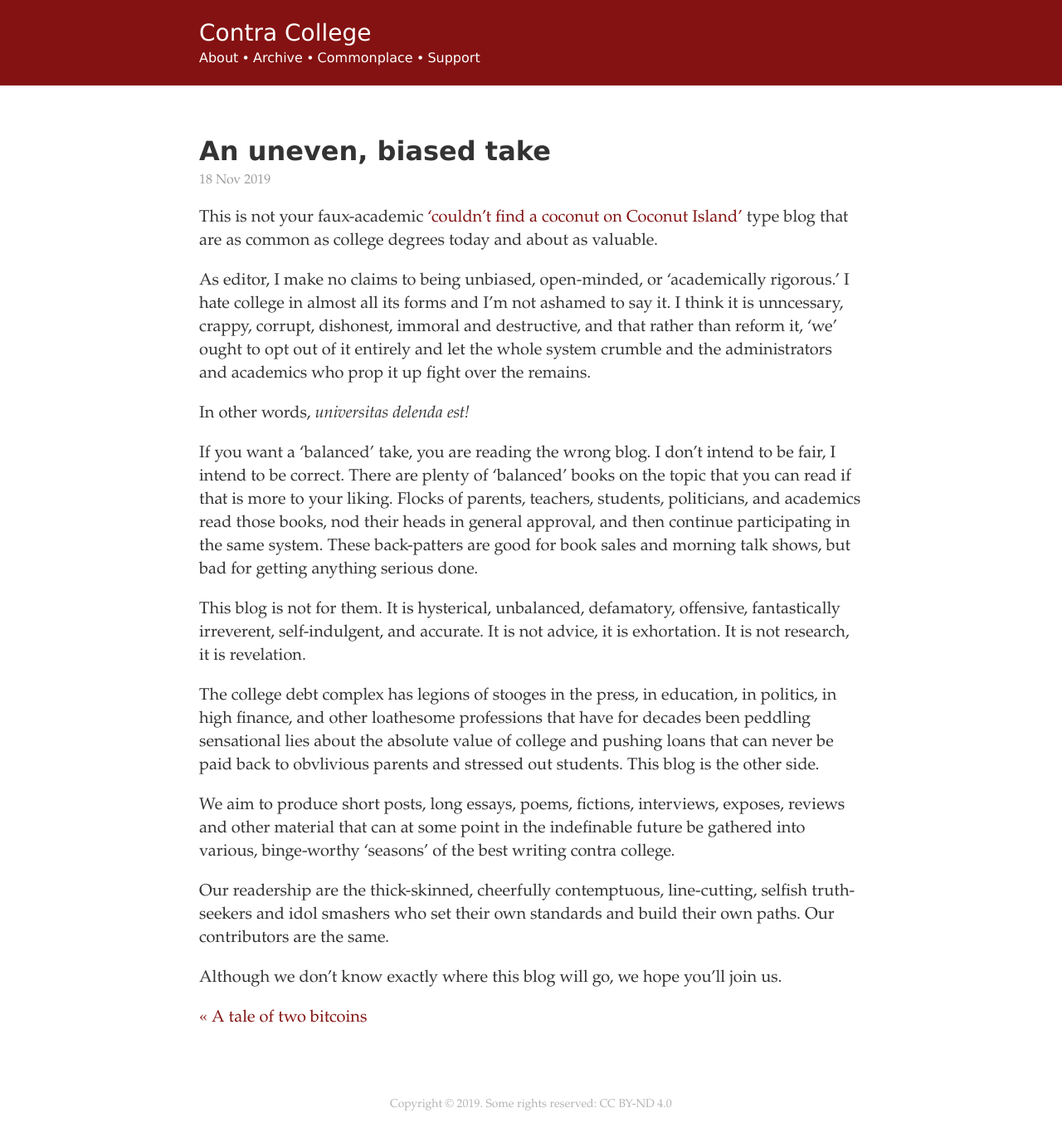
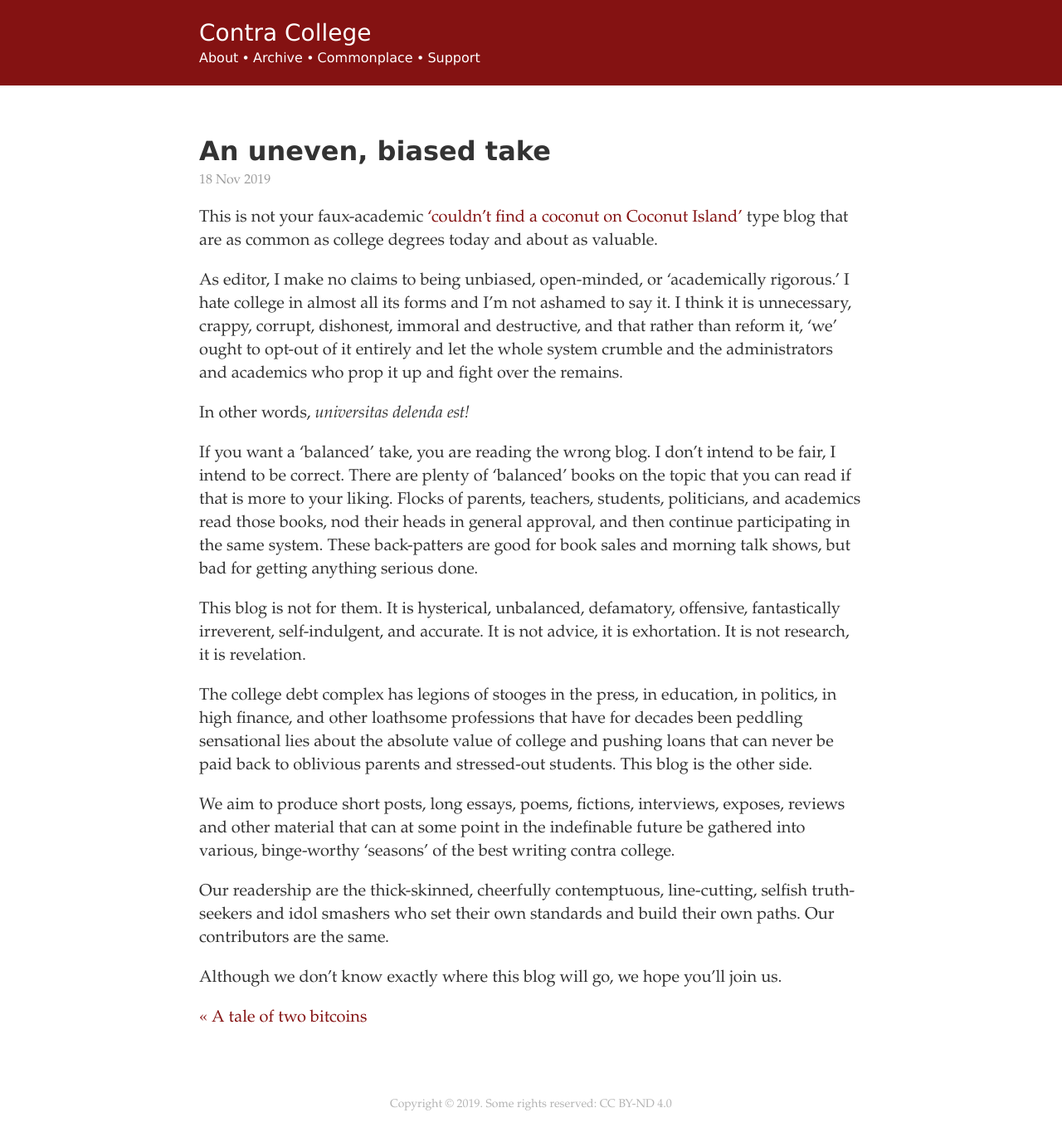
Before and after one commit to derykmakgill/nsi, a Jekyll site: the page built from _posts/2019-11-18-hello.md, in a window 1280 px wide. Shown: the whole page at 83% size. Built offline with Jekyll 4.4.1, drawn with Linux system fonts in a browser that asks for light colours.

Commit message:
Update 2019-11-18-hello.md

```diff
--- a/_posts/2019-11-18-hello.md
+++ b/_posts/2019-11-18-hello.md
@@ -5,7 +5,7 @@ title: An uneven, biased take
 
 This is not your faux-academic ['couldn't find a coconut on Coconut Island'](https://medium.com/incerto/the-intellectual-yet-idiot-13211e2d0577) type blog that are as common as college degrees today and about as valuable.
 
-As editor, I make no claims to being unbiased, open-minded, or 'academically rigorous.' I hate college in almost all its forms and I'm not ashamed to say it. I think it is unncessary, crappy, corrupt, dishonest, immoral and destructive, and that rather than reform it, 'we' ought to opt out of it entirely and let the whole system crumble and the administrators and academics who prop it up fight over the remains.
+As editor, I make no claims to being unbiased, open-minded, or 'academically rigorous.' I hate college in almost all its forms and I'm not ashamed to say it. I think it is unnecessary, crappy, corrupt, dishonest, immoral and destructive, and that rather than reform it, 'we' ought to opt-out of it entirely and let the whole system crumble and the administrators and academics who prop it up and fight over the remains.
 
 In other words, *universitas delenda est!*
 
@@ -13,7 +13,7 @@ If you want a 'balanced' take, you are reading the wrong blog. I don't intend to
 
 This blog is not for them. It is hysterical, unbalanced, defamatory, offensive, fantastically irreverent, self-indulgent, and accurate. It is not advice, it is exhortation. It is not research, it is revelation.
 
-The college debt complex has legions of stooges in the press, in education, in politics, in high finance, and other loathesome professions that have for decades been peddling sensational lies about the absolute value of college and pushing loans that can never be paid back to obvlivious parents and stressed out students. This blog is the other side.
+The college debt complex has legions of stooges in the press, in education, in politics, in high finance, and other loathsome professions that have for decades been peddling sensational lies about the absolute value of college and pushing loans that can never be paid back to oblivious parents and stressed-out students. This blog is the other side.
 
 We aim to produce short posts, long essays, poems, fictions, interviews, exposes, reviews and other material that can at some point in the indefinable future be gathered into various, binge-worthy 'seasons' of the best writing contra college.
 
```
